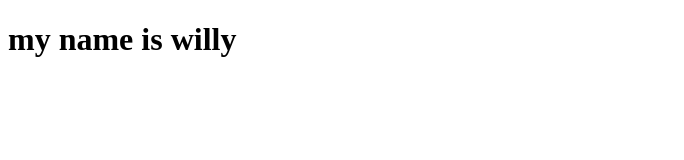
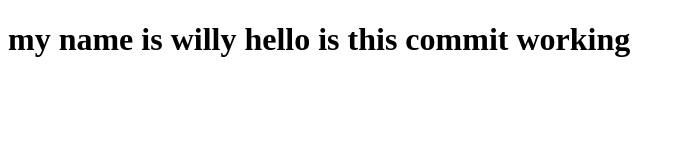
Before and after one commit to LilWN/first-github-project, a plain HTML site: page index.html in a window 1280 px wide. Shown: the whole page, without its empty margins (0-684 px from the left). Drawn offline with Linux system fonts and the light colour scheme.

Commit message:
second commit?

```diff
--- a/index.html
+++ b/index.html
@@ -8,6 +8,6 @@
     <link rel="stylesheet" href="styles.css">
 </head>
 <body>
-    <h1>my name is willy</h1>
+    <h1>my name is willy hello is this commit working</h1>
 </body>
 </html>
```
